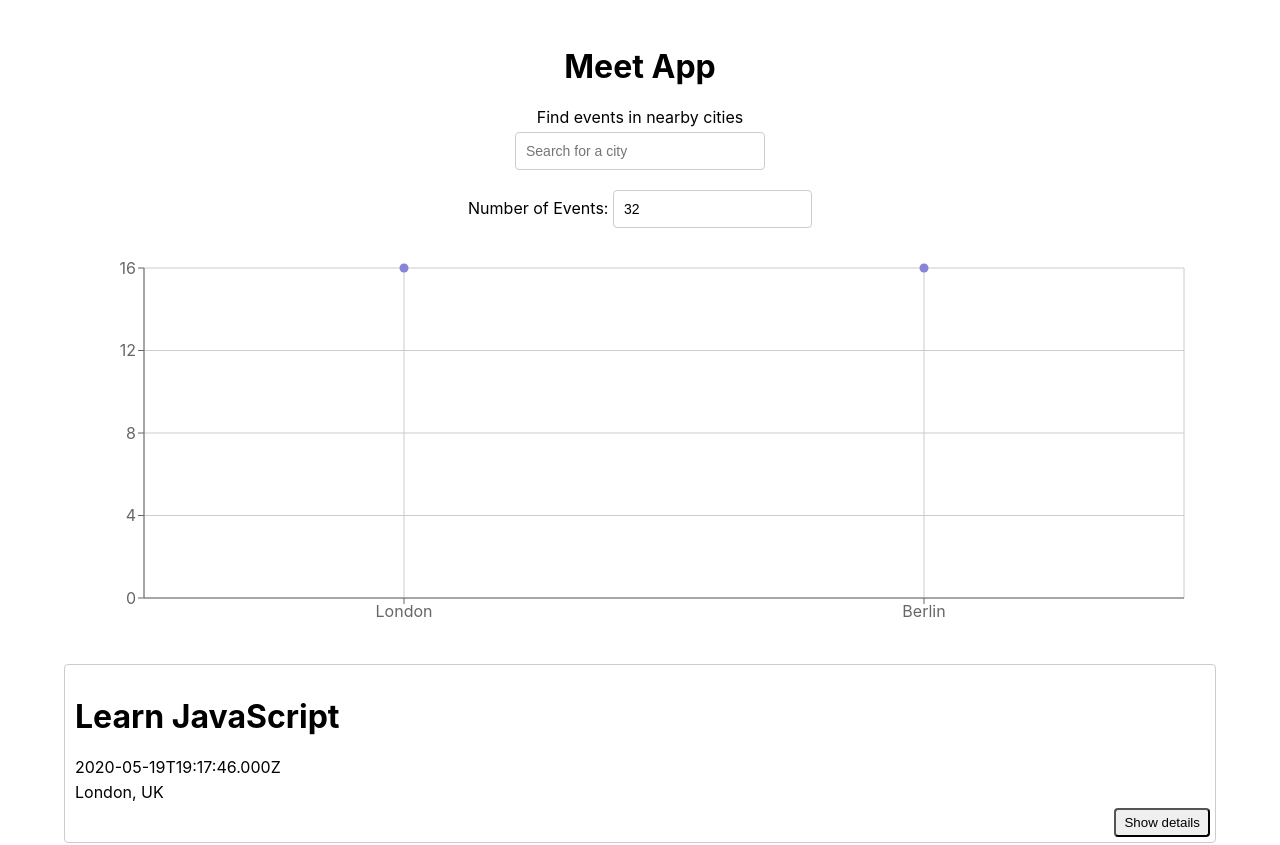
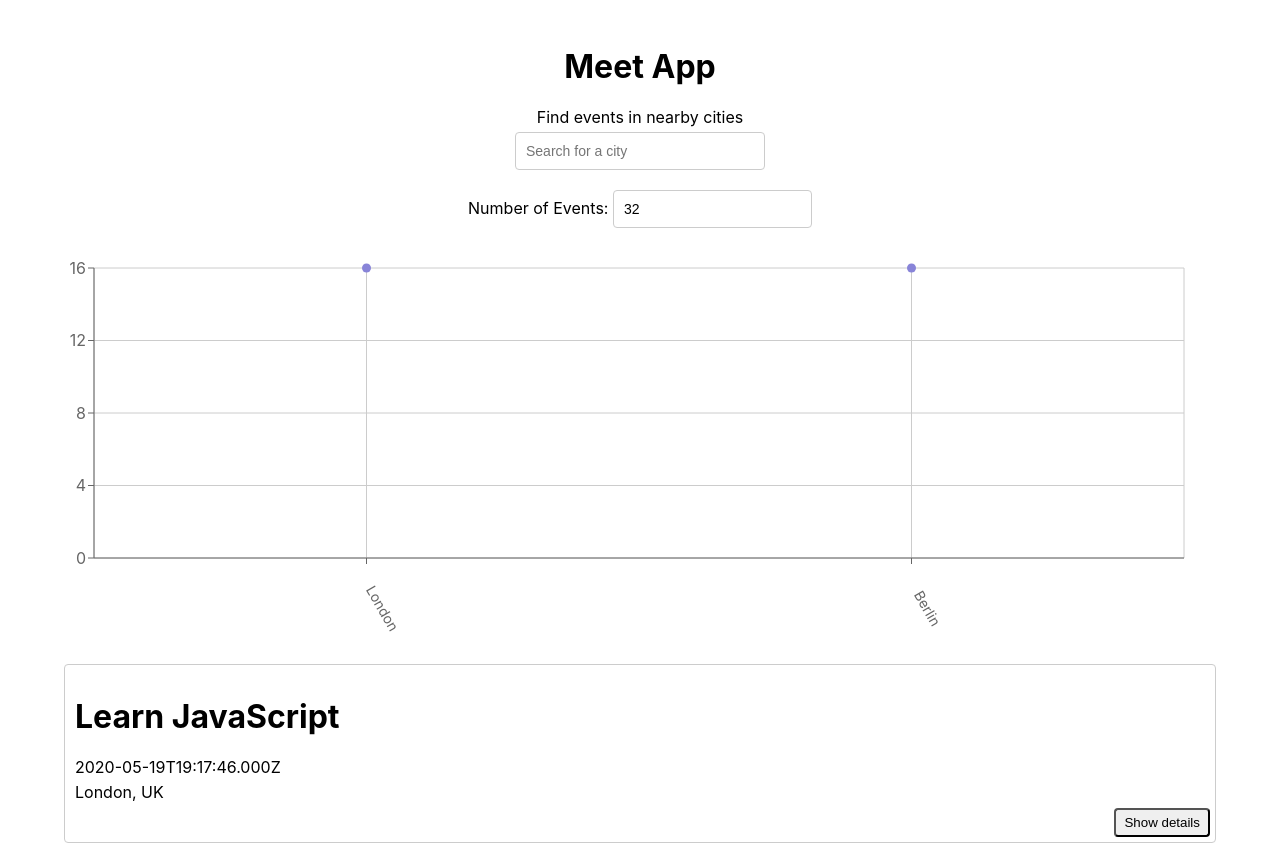
Before and after one commit to karidreyer/meet, a React (Create React App) app: page / in a window 1280 px wide. Shown: the top 845 px of the page. Built offline with nearby package versions, Linux system fonts and the light colour scheme; what atatus-spa would draw is missing.

Commit message:
Fix: Chart UI adjustments for readability

```diff
--- a/src/components/CityEventsChart.js
+++ b/src/components/CityEventsChart.js
@@ -20,7 +20,7 @@
     const getData = () => {
         const data = allLocations.map((location) => {
             const count = events.filter((event) => event.location === location).length
-            const city = location.split(', ')[0]
+            const city = location.split((/, | - /))[0]
             return { city, count };
         })
         return data;
@@ -32,12 +32,15 @@
             margin={{
               top: 20,
               right: 20,
-              bottom: 20,
-              left: 20,
+              bottom: 60,
+              left: -30,
             }}
           >
             <CartesianGrid />
-            <XAxis type="category" dataKey="city" name="City" />
+            <XAxis
+                type="category" dataKey="city" name="City"
+                angle={60} interval={0} tick={{ dx: 20, dy: 40, fontSize: 14 }}
+            />
             <YAxis type="number" dataKey="count" name="Number of events" />
             <Tooltip cursor={{ strokeDasharray: '3 3' }} />
             <Scatter name="A school" data={data} fill="#8884d8" />
```
